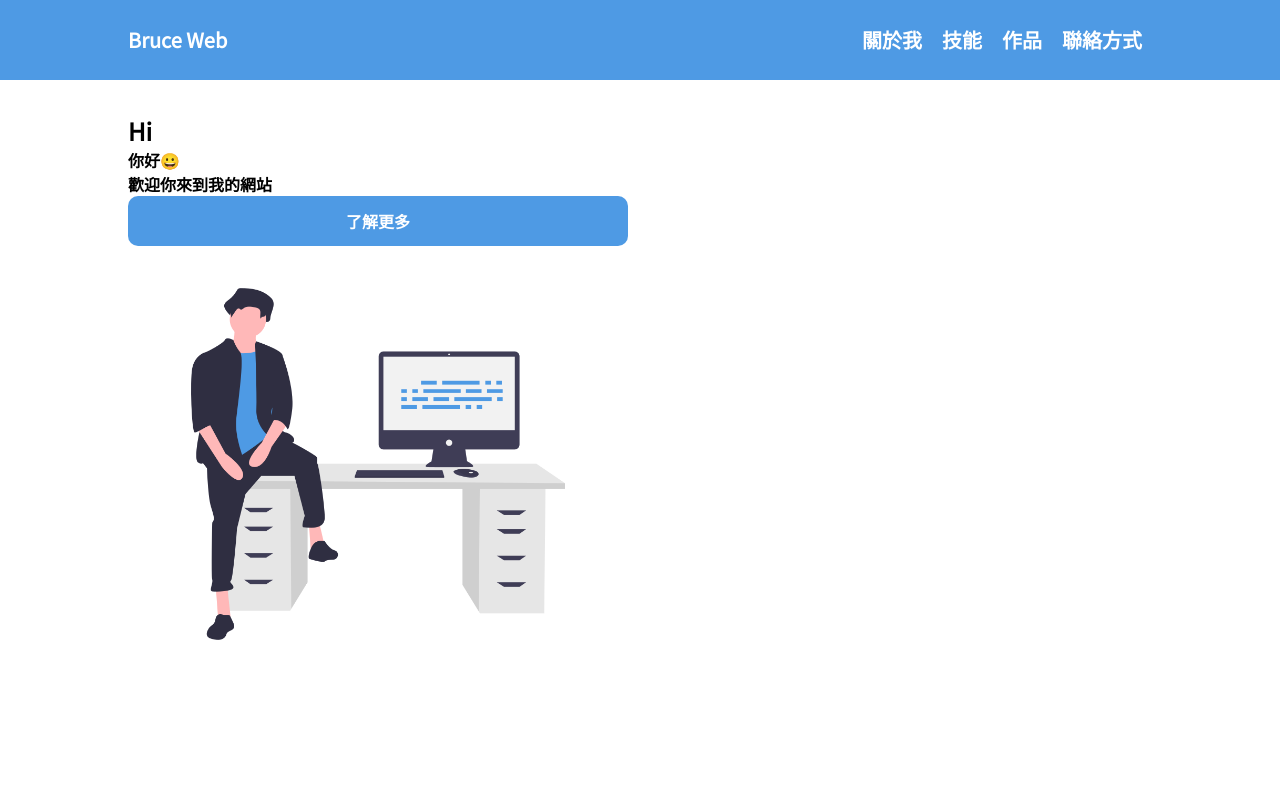
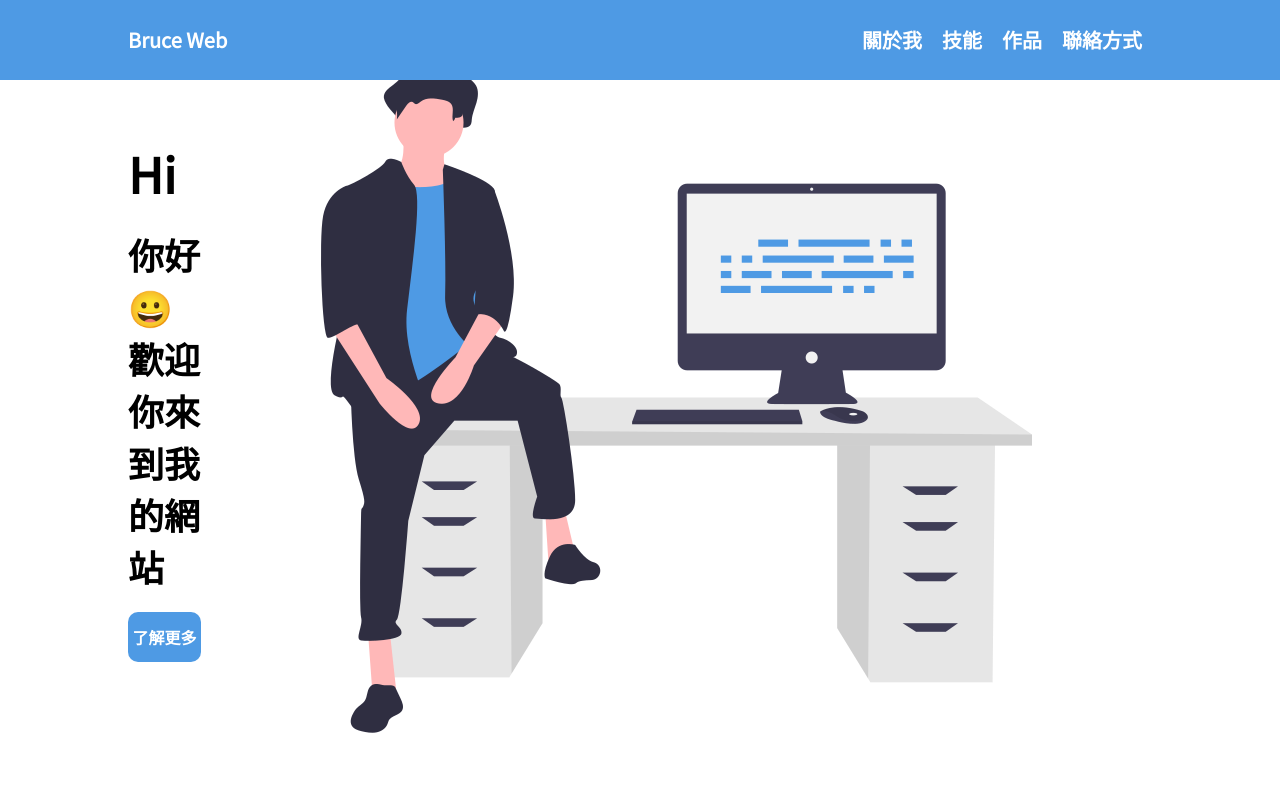
Before and after one commit to BruceLee1227/Bruce-Web, a plain HTML site: page index.html in a window 1280 px wide. Shown: the top 800 px of the page. Drawn offline with Linux system fonts and the light colour scheme.

Commit message:
20230202更新更新

```diff
--- a/index.html
+++ b/index.html
@@ -49,11 +49,13 @@
     </div>
     <div class="content">
         <section id="index" class="index">
-            <div class="wrapper">
-                <h1>Hi</h1>
-                <p>你好😀<br> 歡迎你來到我的網站</p>
-                <a href="#">了解更多</a>
-                <img src="img/frontend.png" alt="">
+            <div class="index-text">
+                    <h1>Hi</h1>
+                    <p>你好😀<br> 歡迎你來到我的網站</p>
+                    <a href="#">了解更多</a>
+            </div>
+            <div class="index-img">
+                    <img src="img/frontend.png" alt="">
             </div>
         </section>
         <section id="about">about</section>
--- a/scss/main.scss
+++ b/scss/main.scss
@@ -60,12 +60,19 @@ $font-color: #FFFFFF;
 
     .index {
         display: flex;
-        justify-content: flex-start;
         align-items: center;
+        justify-content: space-between;
 
-        .wrapper {
-            img {
-                width: 500px;
+        .index-text {
+
+            h1 {
+                font-size: 48px;
+                margin-bottom: 20px;
+            }
+
+            p {
+                font-size: 36px;
+                margin-bottom: 20px;
             }
         }
 
@@ -96,7 +103,7 @@ $font-color: #FFFFFF;
 }
 
 .footer {
-    background-color: rgb(22, 202, 22);
+    background-color: $main-color;
     display: flex;
     justify-content: space-around;
 
```
Also changed, not shown: dist/style/main.min.css, style/main.css, 2 other files.
